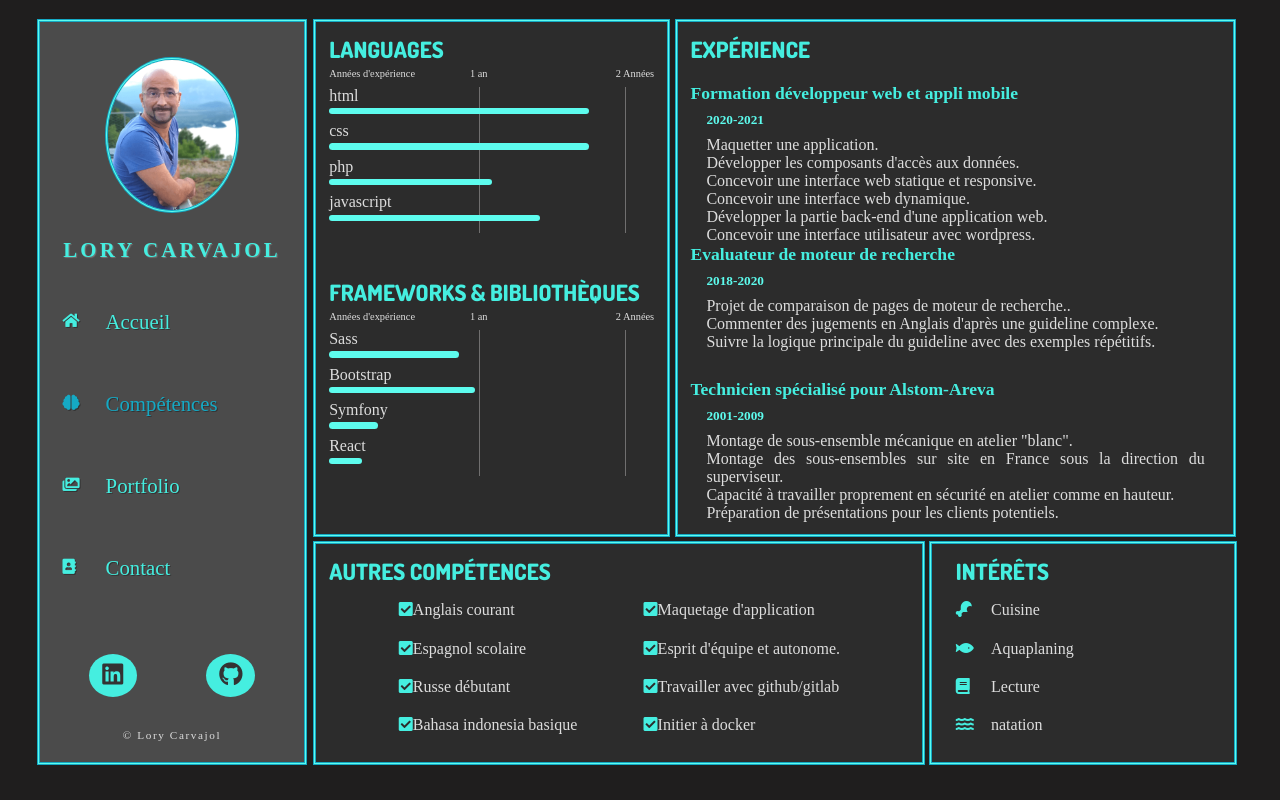
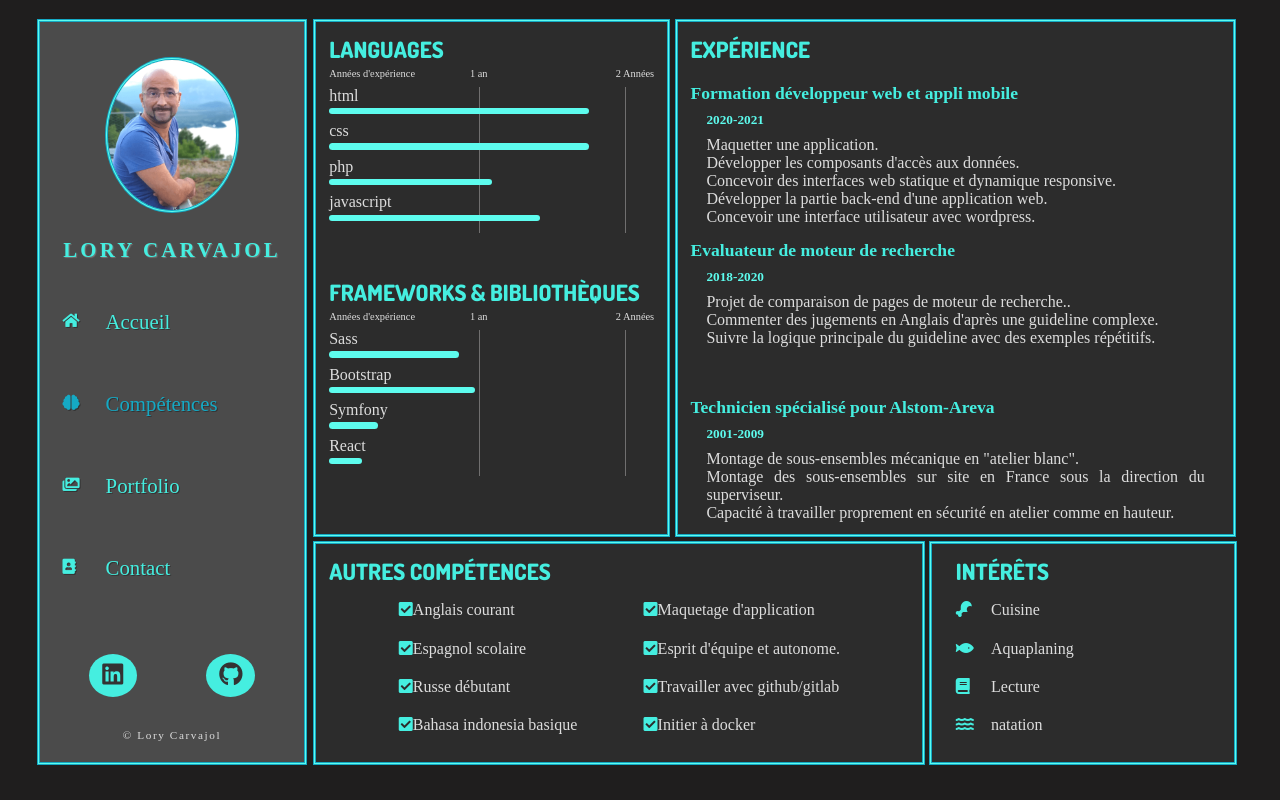
Before and after one commit to maclory73/cv-modern, a React (Create React App) app: page /competences in a window 1280 px wide. Built offline with nearby package versions, Linux system fonts and the light colour scheme; a web font is replaced by a local one.

Commit message:
correct text

```diff
--- a/src/components/Knowledges/Experiences.js
+++ b/src/components/Knowledges/Experiences.js
@@ -14,10 +14,7 @@ const Experiences = () => {
                    Développer les composants d'accès aux données.
                </p>
                <p>
-                   Concevoir une interface web statique et responsive.
-               </p>
-               <p>
-                   Concevoir une interface web dynamique.
+                   Concevoir des interfaces web statique et dynamique responsive.
                </p>
                <p>
                    Développer la partie back-end d'une application web.
@@ -43,7 +40,7 @@ const Experiences = () => {
                <h4>Technicien spécialisé pour Alstom-Areva</h4>
                <h5>2001-2009</h5>
                <p>
-                Montage de sous-ensemble mécanique en atelier "blanc".
+                Montage de sous-ensembles mécanique en "atelier blanc".
             </p>
             <p>
                 Montage des sous-ensembles sur site en France sous la direction du superviseur.
@@ -51,9 +48,7 @@ const Experiences = () => {
             <p>
                 Capacité à travailler proprement en sécurité en atelier comme en hauteur.
             </p>
-            <p>
-                Préparation de présentations pour les clients potentiels.
-            </p>
+
            </div>
         </div>
     );
```
